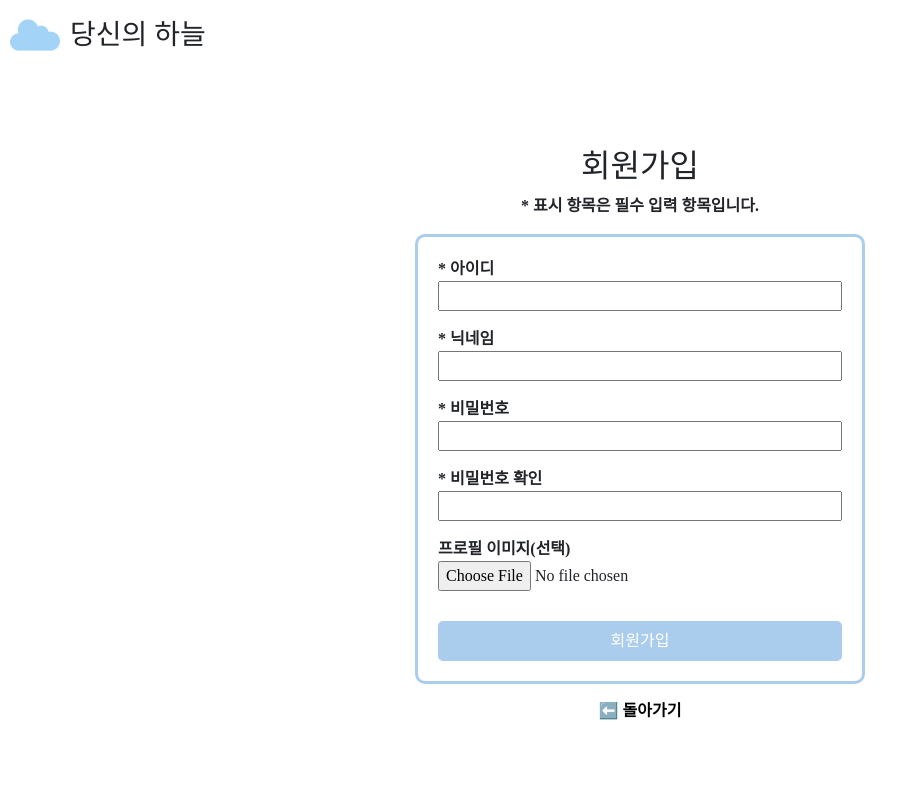
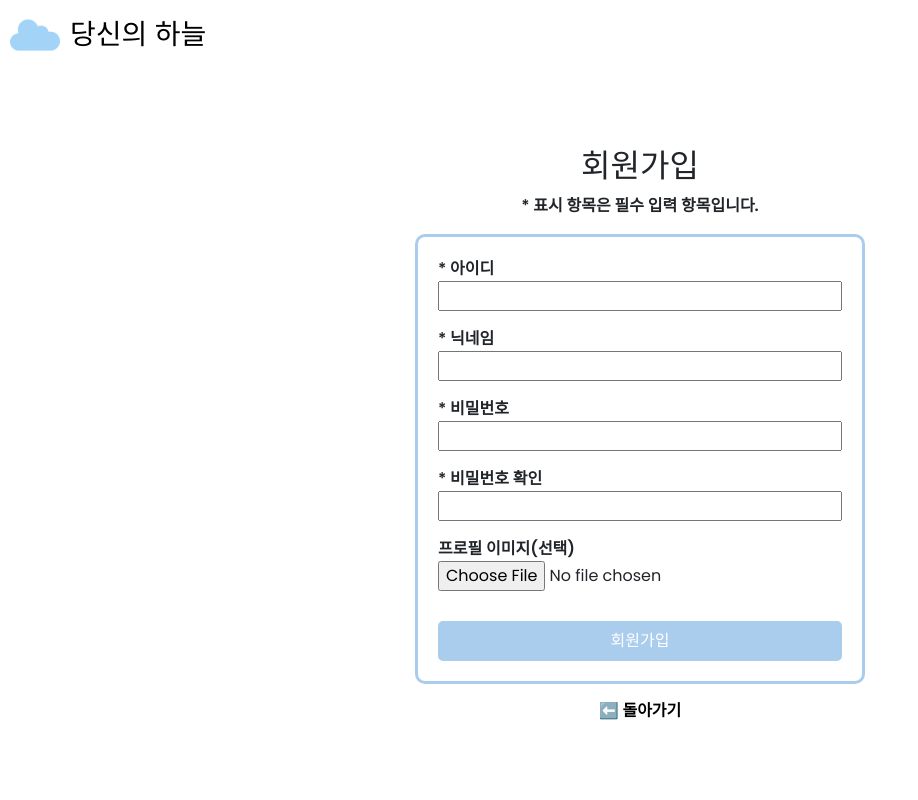
Before and after one commit to go13209/Skyful, a Django app: page /accounts/signup/ in a window 1280 px wide. Shown: the whole page, without its empty margins (0-918 px from the left). Run offline with Django 3.2, Linux system fonts and the light colour scheme; some web fonts are replaced.

Commit message:
[STYLE] base, nav template

```diff
--- a/static/css/base.css
+++ b/static/css/base.css
@@ -1,12 +1,5 @@
-@font-face {
-  font-family: 'HakgyoansimWoojuR';
-  src: url('https://cdn.jsdelivr.net/gh/projectnoonnu/noonfonts_2307-2@1.0/HakgyoansimWoojuR.woff2') format('woff2');
-  font-weight: normal;
-  font-style: normal;
-}
-
 body {
-  font-family: 'HakgyoansimWoojuR';
+  font-family: "Poppins", "Noto Sans KR", sans-serif;
   height: 100vh;
   display: flex;
   flex-direction: column;
--- a/static/css/nav.css
+++ b/static/css/nav.css
@@ -1,11 +1,13 @@
 .Navbar {
   display: flex;
-  justify-content:space-between;
+  justify-content: space-between;
   padding: 10px;
 }
-.NavbarLeft {
+.NavbarLeft a {
   display: flex;
   align-items: center;
+  text-decoration: none;
+  color: black;
 }
 
 .NavbarLeft img {
--- a/templates/base.html
+++ b/templates/base.html
@@ -6,6 +6,9 @@
     <meta charset="UTF-8" />
     <meta name="viewport" content="width=device-width, initial-scale=1.0" />
     <link href="https://cdn.jsdelivr.net/npm/bootstrap@5.3.2/dist/css/bootstrap.min.css" rel="stylesheet" integrity="sha384-T3c6CoIi6uLrA9TneNEoa7RxnatzjcDSCmG1MXxSR1GAsXEV/Dwwykc2MPK8M2HN" crossorigin="anonymous"/>
+    <link rel="preconnect" href="https://fonts.googleapis.com">
+    <link rel="preconnect" href="https://fonts.gstatic.com" crossorigin>
+    <link href="https://fonts.googleapis.com/css2?family=Noto+Sans+KR:wght@400;700&family=Poppins:wght@400;600&display=swap" rel="stylesheet">
     <link rel="stylesheet" href="{% static "css/base.css" %}">
     <link rel="shortcut icon" href="{% static "img/cloud.png" %}">
     <title>SKYFUL</title>
--- a/templates/nav.html
+++ b/templates/nav.html
@@ -6,8 +6,10 @@
 <nav>
   <div class="Navbar">
     <div class="NavbarLeft">
-      <img src="{% static "img/cloud.png" %}" alt="구름 로고">
-      <h3>당신의 하늘</h3>
+      <a href="{% url "posts:main" %}">
+        <img src="{% static "img/cloud.png" %}" alt="구름 로고">
+        <h3>당신의 하늘</h3>
+      </a>
     </div>
     {% if user.is_authenticated %}
       <div class="NavbarRight">
```
